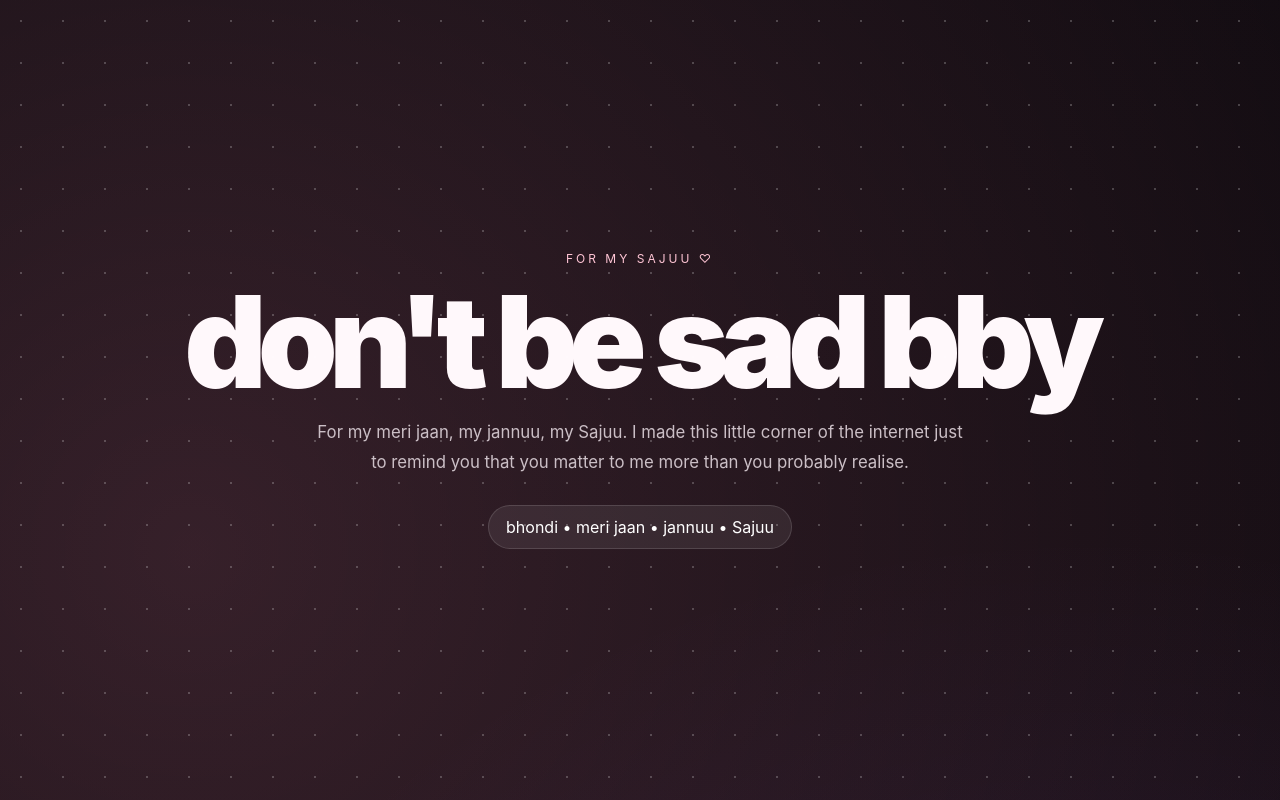
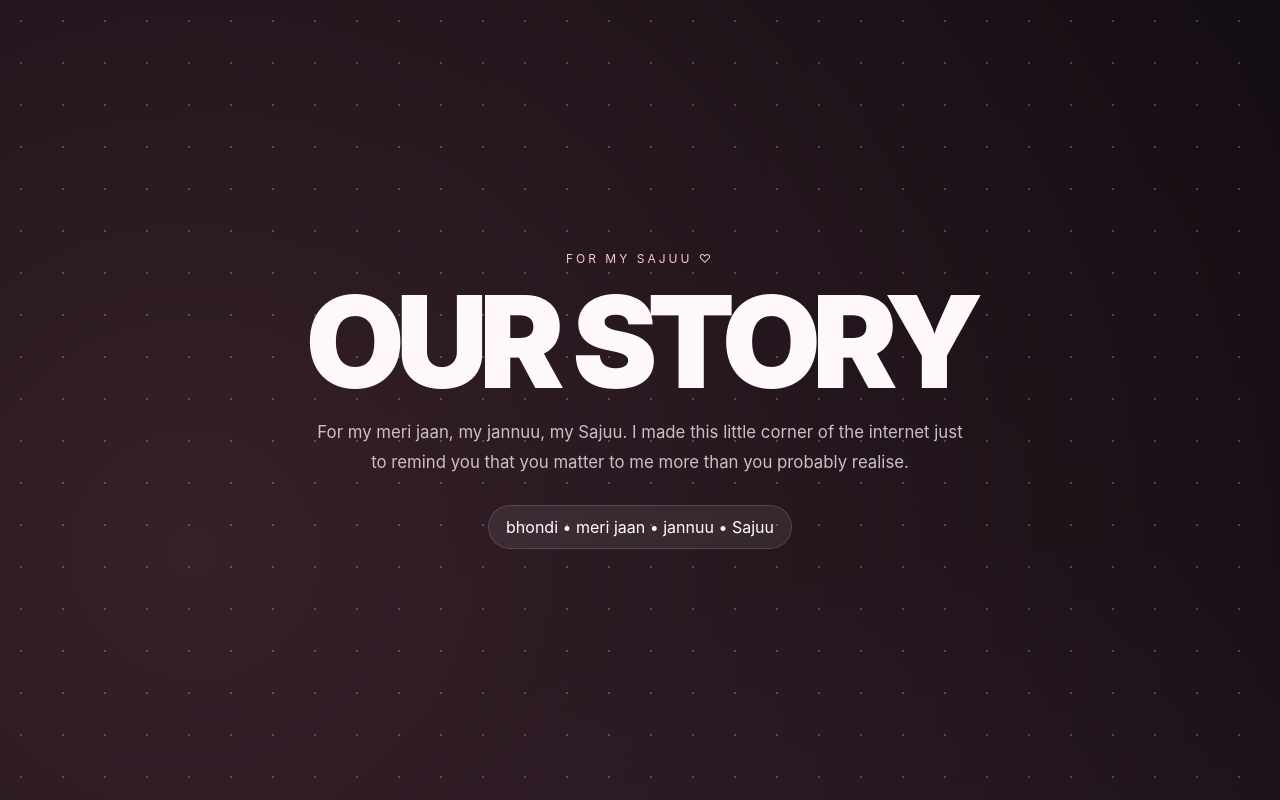
Before and after one commit to mateenpro023-dev/Its-our-official-web, a plain HTML site: page index.html in a window 1280 px wide. Shown: the top 800 px of the page. Drawn offline with Linux system fonts and the light colour scheme.

Commit message:
Change header text from 'don't be sad bby' to 'OUR STORY'

```diff
--- a/index.html
+++ b/index.html
@@ -93,7 +93,7 @@
 <header class="hero">
   <div class="wrap">
     <div class="eyebrow">for my Sajuu ♡</div>
-    <h1>don't be sad bby</h1>
+    <h1>OUR STORY</h1>
     <p>
       For my meri jaan, my jannuu, my Sajuu.
       I made this little corner of the internet just to remind you that you matter to me
```
